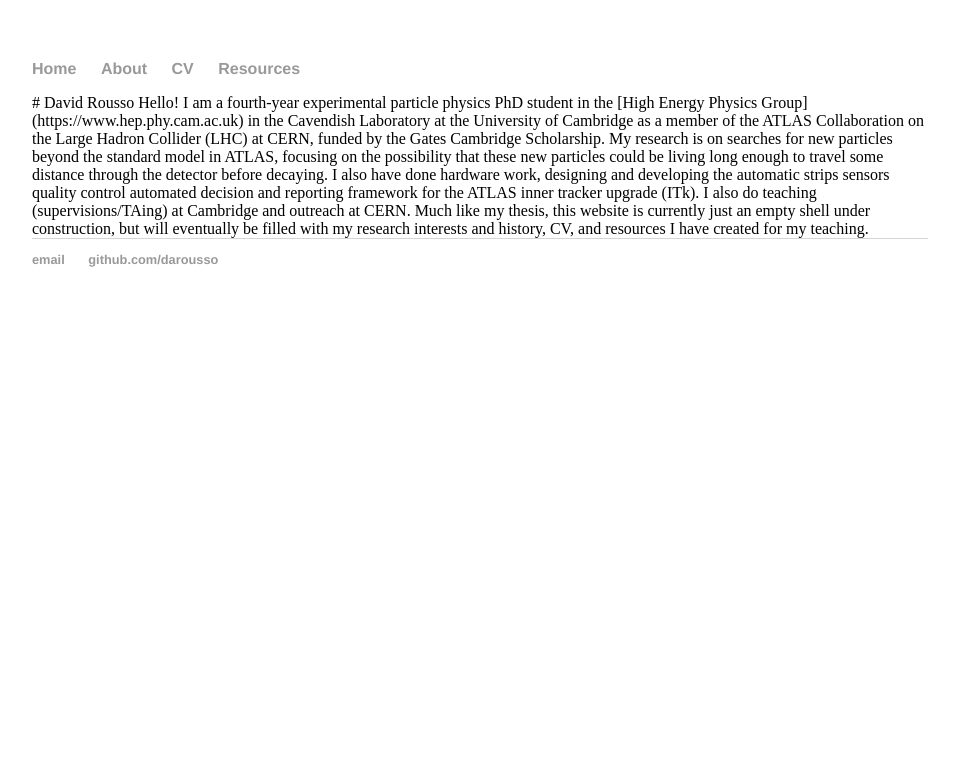
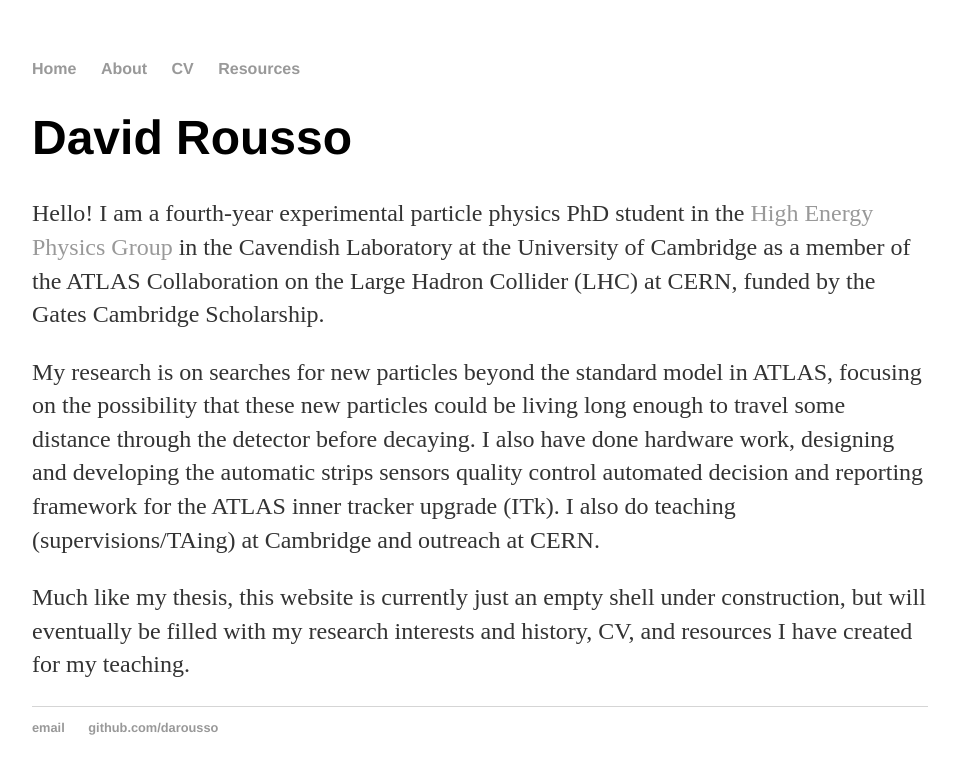
Before and after one commit to darousso/darousso.github.io, a Jekyll site: the page built from index.md, in a window 1280 px wide. Shown: the top 774 px of the page, without its empty margins (160-1115 px from the left). Built offline with Jekyll 4.4.1, drawn with Linux system fonts in a browser that asks for light colours; some of the changed lines change nothing that is shown.

Commit message:
changed index to md

```diff
--- a/index.html
+++ b/index.md
@@ -1,6 +1,10 @@
 ---
 layout: default
 title: David Rousso
+output:
+  html_document:
+    theme: cosmo
+    highlight: tango
 ---
 
 # David Rousso
```
